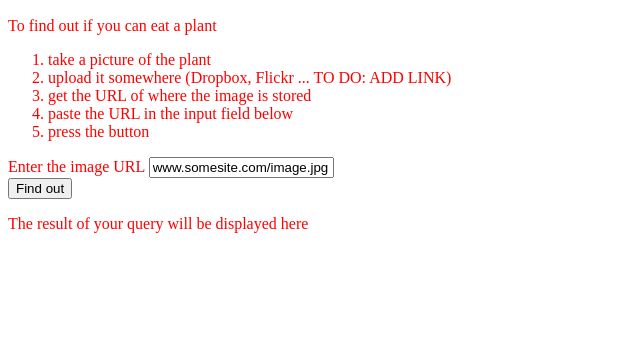
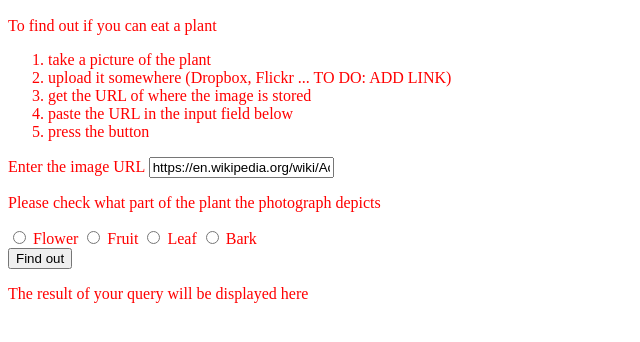
Before and after one commit to DeClercqJan/I-can-has-plant-, a plain HTML site: page index.html in a window 1280 px wide. Shown: the part 110-452 px from the top of the page, without its empty margins (0-640 px from the left). Drawn offline with Linux system fonts and the light colour scheme.

Commit message:
radio box functionaliteit ingebouwd, maar wel problemen in mijn fetch request

```diff
--- a/index.html
+++ b/index.html
@@ -28,17 +28,31 @@
             <form action="" method="get" class="form-example">
                 <div class="form-example">
                     <label for="image_url">Enter the image URL</label>
-                    <input type="text" name="image_url_name" id="image_url" value="www.somesite.com/image.jpg" required>
+                    <input type="text" name="image_url_name" id="image_url"
+                        value="https://en.wikipedia.org/wiki/Achillea_millefolium#/media/File:Yarrow_(Achillea_millefolium).jpg"
+                        required>
                 </div>
                 <!-- <div class="form-example">
                     <input type="submit" id="submit" value="Find out!">
                 </div> -->
+                <p>Please check what part of the plant the photograph depicts</p>
+                <div id="organ">
+                    <input type="radio" id="organ_choice_flower" name="organ_choice" value="flower">
+                    <label for="organ_choice_flower">Flower</label>
+                    <input type="radio" id="organ_choice_fruit" name="organ_choice" value="fruit">
+                    <label for="organ_choice_fruit">Fruit</label>
+                    <input type="radio" id="organ_choice_leaf" name="organ_choice" value="leaf">
+                    <label for="organ_choice_leaf">Leaf</label>
+                    <input type="radio" id="organ_choice_bark" name="organ_choice" value="flower">
+                    <label for="organ_choice_bark">Bark</label>
+                </div>
                 <div>
-                    <button type="button" id="run">Find out</button>
-                </div>
+                    <div>
+                        <button type="button" id="run">Find out</button>
+                    </div>
             </form>
             <div id="target">
-                    <p id="target_p">The result of your query will be displayed here</p>
+                <p id="target_p">The result of your query will be displayed here</p>
             </div>
         </article>
     </main>
--- a/js/script.js
+++ b/js/script.js
@@ -18,7 +18,7 @@ function run_program() {
   get_plant_name()
     .then(get_plant_id)
     .then(get_toxicity)
-    .then(change_html)
+    .then(change_html);
 }
 
 // async function identify_plant() {
@@ -29,9 +29,34 @@ function run_program() {
   let image_url = document.getElementById("image_url").value;
   console.log(image_url);
   // TO DO: DEZE VAN ORGAN NOG AANPASSEN: EXTRA VELD OFZO OM IN TE GEVEN?
-  let organ = "leaf";
+  // let organ = "leaf";
+  //  let organ = document.getElementById("organ").elements["organ_choice"].value;
+  // let organ = document.querySelector("input[type=radio]:checked").val();
+  /*
+  let organ_nodelist = document.getElementsByName("organ_choice");
+  console.log(organ_nodelist);
+  console.log(typeof organ_nodelist);
+  organ_array = Array.from(organ_nodelist);
+  console.log(organ_array);
+  organ_array.forEach(element => {
+    console.log(element);
+    console.log(element.attributes);
+    console.log(element.attributes[4]);
+if (element.attributes[4]) {
+  console.log("checked");
+  organ = element.attributes[3].value;
+  console.log(organ);
+}
+  });
+  */
+ console.log(document.forms);
+ console.log(document.forms[0]);
+ console.log(document.forms[0].elements["organ_choice"]);
+ console.log(document.forms[0].elements["organ_choice"].value);
+let organ = document.forms[0].elements["organ_choice"].value;
   return fetch(
     `https://my-api.plantnet.org/v2/identify/all?images=${image_url}&organs=${organ}&include-related-images=false&lang=en&api-key=2a10DxISupBCpFchETM9OpTIe`
+   // DEZE WERKT WEL "https://my-api.plantnet.org/v2/identify/all?images=http%3A%2F%2Fwww.southeasternflora.com%2Fimages%2Fmedium%2FCicuta%2520maculata%2520flower%25201.JPG&organs=flower&include-related-images=false&lang=en&api-key=2a10DxISupBCpFchETM9OpTIe"
     )
     .then(response => response.json())
     .then(data => {
@@ -64,7 +89,8 @@ function run_program() {
 async function get_plant_id() {
   // let plant_id = 144279;
   // TO DO: OPLETTEN DAT ER OOK WAT GETOOND WORDT BV VOOR "phalaenopsis orchidaceae"
-  return fetch(
+  return (
+    fetch(
       // `https://trefle.io/api/plants?q=${plant_name}&token=cHRTbmY2RXNoVWVQSi9DYmpLTCt6QT09&origin=https://declercqjan.github.io/Startup-with-open-api/`
       `https://trefle.io/api/species?q=${plant_name}&token=cHRTbmY2RXNoVWVQSi9DYmpLTCt6QT09&origin=https://declercqjan.github.io/Startup-with-open-api`
     )
@@ -76,8 +102,8 @@ async function get_plant_id() {
         console.log(data[0]);
         console.log(data[0].id);
         plant_id = data[0].id;
-    });
-
+      })
+  );
 }
 
 async function get_toxicity() {
@@ -100,7 +126,7 @@ function change_html() {
   // console.log(plant_name);
   // console.log(plant_toxicity_original);
   // DE BOEL DEV MET ZIJN PARAGRAFEN NOG LEEG MAKEN
-  if ((plant_toxicity_original == "null")) {
+  if (plant_toxicity_original == "null") {
     // console.log("indeed null. need to catch this with some error message");
     plant_toxicity_final = "not known";
     console.log(plant_toxicity_final);
```
Also changed, not shown: 1 other file. Lines whose indentation alone changed are shown as unchanged.
